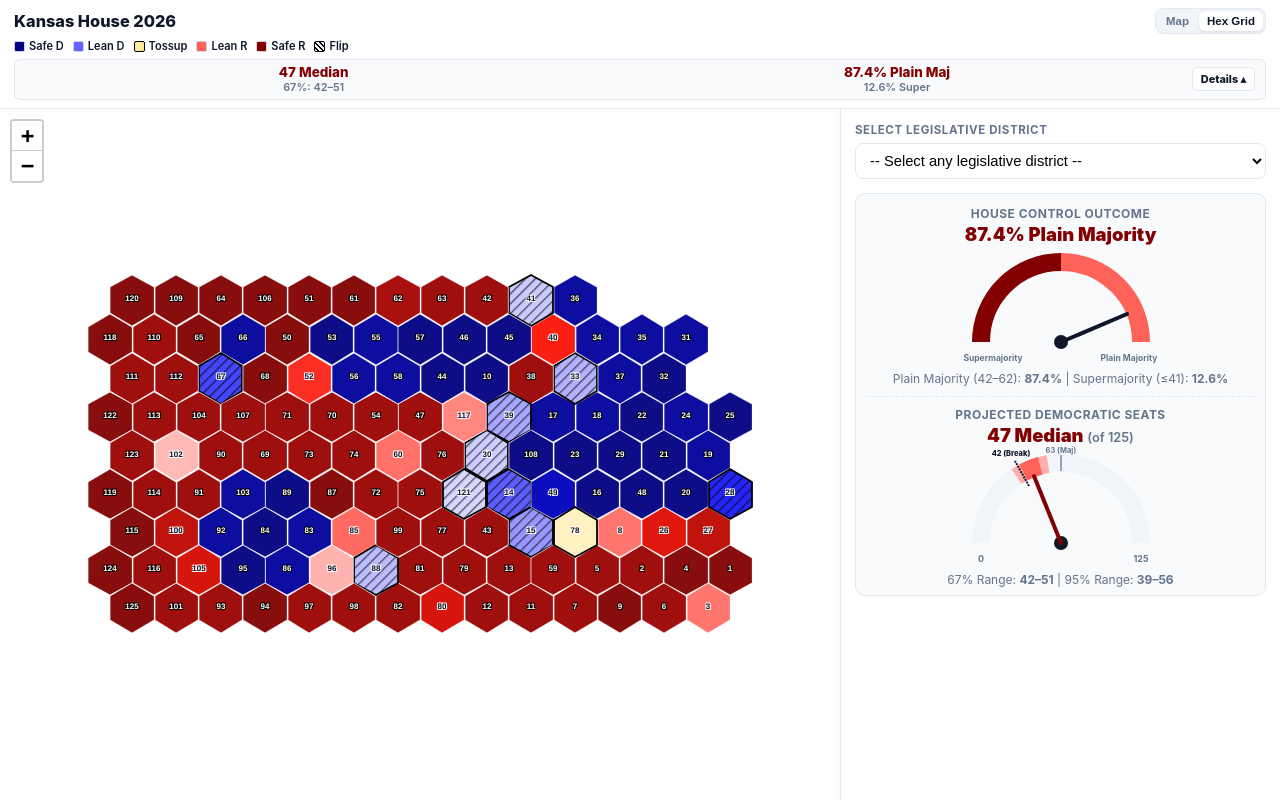
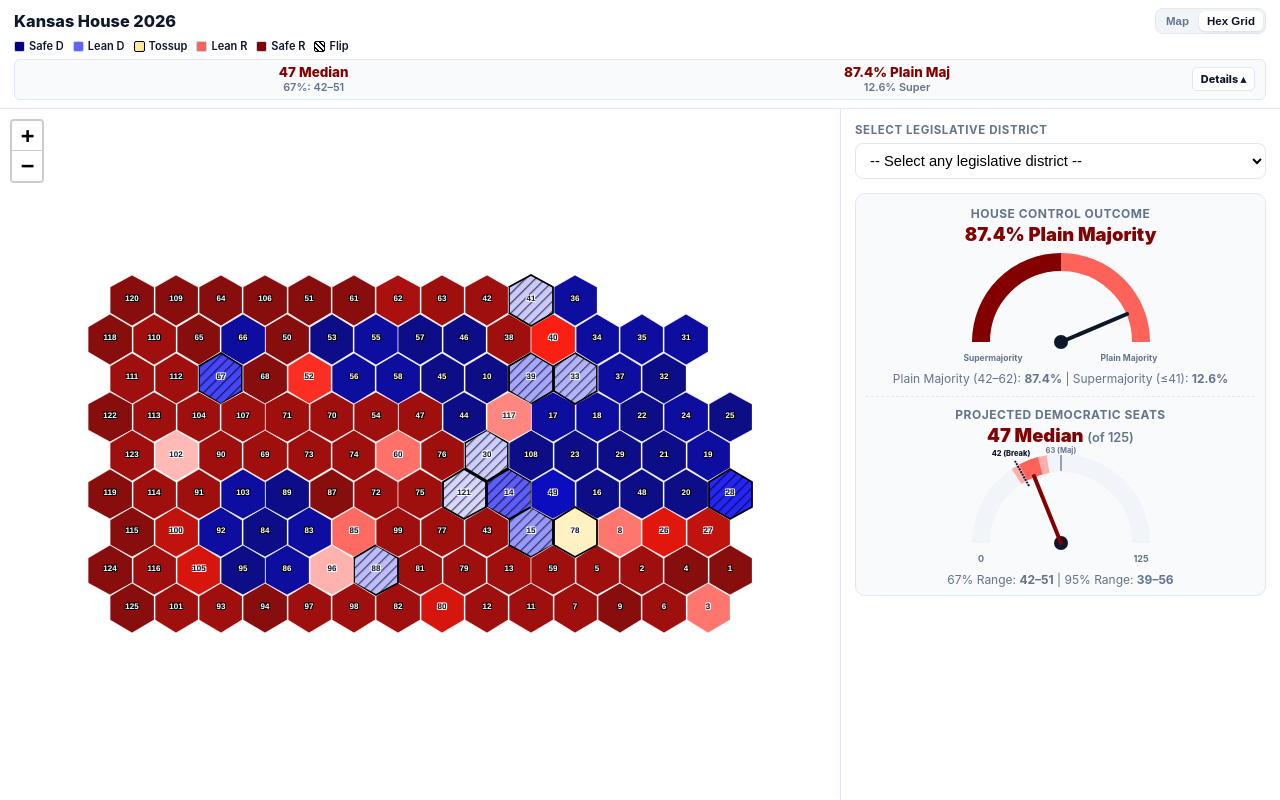
Before and after one commit to JacksonMartinKS/2026-ks_state-house-model, a plain HTML site: page index.html in a window 1280 px wide. Drawn offline with nearby package versions, Linux system fonts and the light colour scheme.

Commit message:
Update index.html

```diff
--- a/index.html
+++ b/index.html
@@ -1018,13 +1018,13 @@
     120:[0,0], 109:[1,0], 64:[2,0], 106:[3,0], 51:[4,0], 61:[5,0], 62:[6,0], 63:[7,0], 42:[8,0], 41:[9,0], 36:[10,0],
 
     // Row 1 (13 districts: shift offset)
-    118:[0,1], 110:[1,1], 65:[2,1], 66:[3,1], 50:[4,1], 53:[5,1], 55:[6,1], 57:[7,1], 46:[8,1], 45:[9,1], 40:[10,1], 34:[11,1], 35:[12,1], 31:[13,1],
+    118:[0,1], 110:[1,1], 65:[2,1], 66:[3,1], 50:[4,1], 53:[5,1], 55:[6,1], 57:[7,1], 46:[8,1], 38:[9,1], 40:[10,1], 34:[11,1], 35:[12,1], 31:[13,1],
 
     // Row 2 (13 districts)
-    111:[0,2], 112:[1,2], 67:[2,2], 68:[3,2], 52:[4,2], 56:[5,2], 58:[6,2], 44:[7,2], 10:[8,2], 38:[9,2], 33:[10,2], 37:[11,2], 32:[12,2],
+    111:[0,2], 112:[1,2], 67:[2,2], 68:[3,2], 52:[4,2], 56:[5,2], 58:[6,2], 45:[7,2], 10:[8,2], 39:[9,2], 33:[10,2], 37:[11,2], 32:[12,2],
 
     // Row 3 (14 districts)
-    122:[0,3], 113:[1,3], 104:[2,3], 107:[3,3], 71:[4,3], 70:[5,3], 54:[6,3], 47:[7,3], 117:[8,3], 39:[9,3], 17:[10,3], 18:[11,3], 22:[12,3], 24:[13,3], 25:[14,3],
+    122:[0,3], 113:[1,3], 104:[2,3], 107:[3,3], 71:[4,3], 70:[5,3], 54:[6,3], 47:[7,3], 44:[8,3], 117:[9,3], 17:[10,3], 18:[11,3], 22:[12,3], 24:[13,3], 25:[14,3],
 
     // Row 4 (13 districts)
     123:[0,4], 102:[1,4], 90:[2,4], 69:[3,4], 73:[4,4], 74:[5,4], 60:[6,4], 76:[7,4], 30:[8,4], 108:[9,4], 23:[10,4], 29:[11,4], 21:[12,4], 19:[13,4],
```
